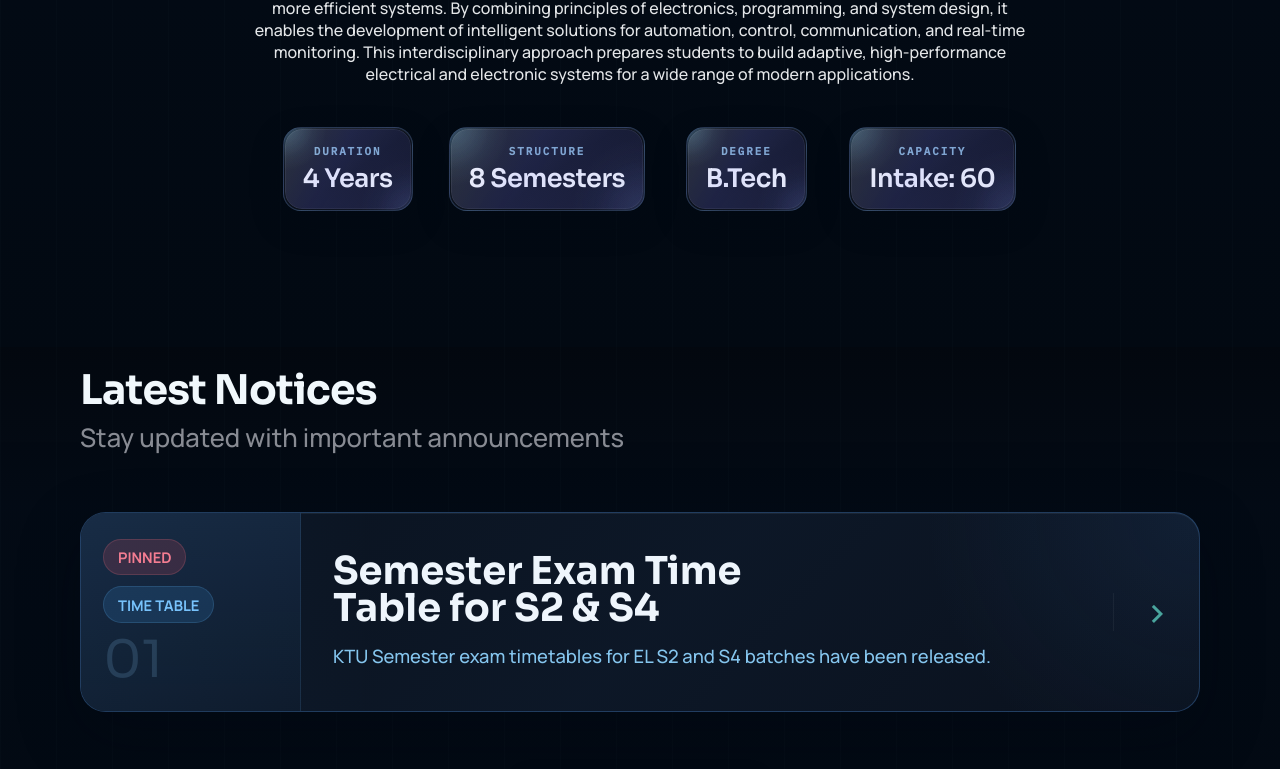
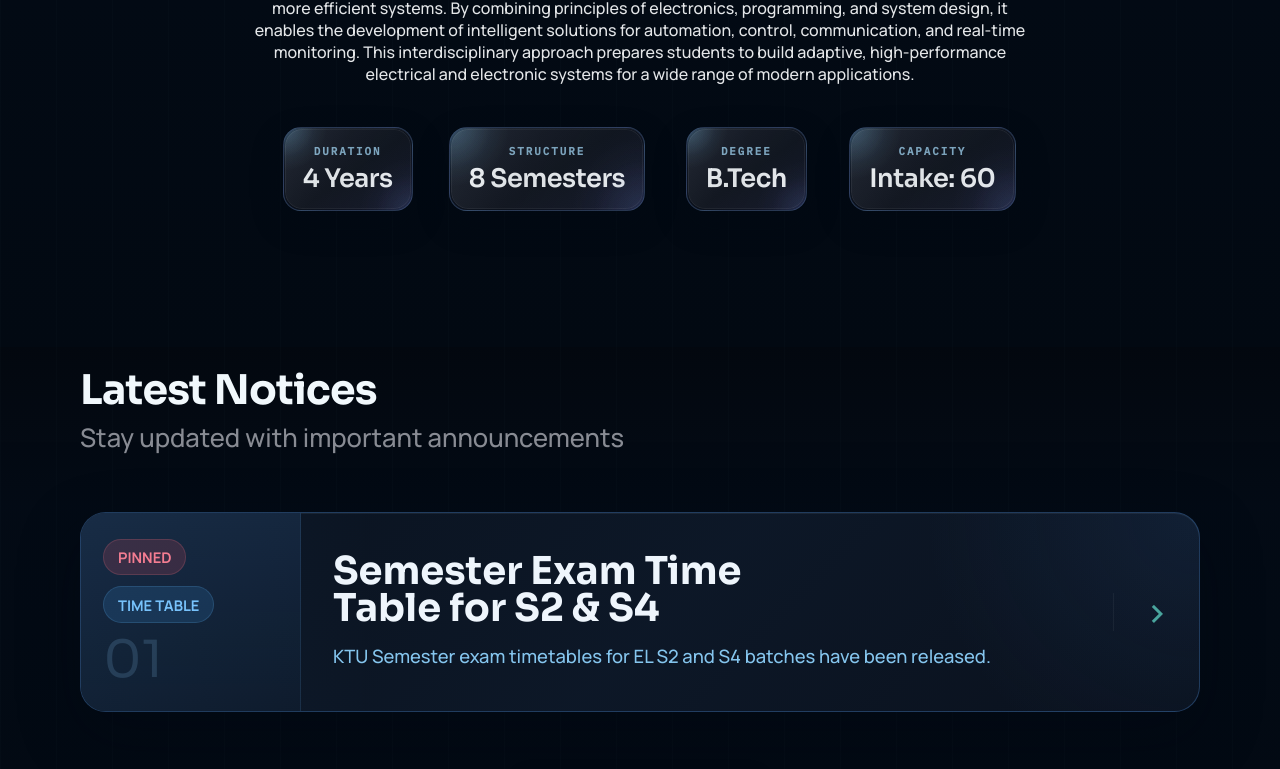
Before and after one commit to rohankishore/elweb, a React (Vite) app: page / in a window 1280 px wide. Shown: the part 3220-3989 px from the top of the page. Built offline with nearby package versions, Linux system fonts and the light colour scheme.

Commit message:
trying to migrate to darkish tones

```diff
--- a/src/App.css
+++ b/src/App.css
@@ -1122,9 +1122,9 @@
   max-width: 1200px;
   margin: 0 auto;
   padding: 3rem 1.5rem 2.5rem 1.5rem;
-  background: rgba(18, 22, 32, 0.92);
+  background: rgba(10, 10, 10, 0.98);
   border-radius: 2.2rem;
-  box-shadow: 0 8px 40px 0 rgba(20, 24, 32, 0.22);
+  box-shadow: 0 8px 40px 0 rgba(10, 10, 10, 0.32);
   position: relative;
   overflow: hidden;
   margin-top: 2.5rem;
@@ -1184,10 +1184,10 @@
 
 .shiny-badge {
   color: #eaeaea;
-  background: rgba(18, 22, 32, 0.92);
-  border: 1.5px solid rgba(60, 80, 120, 0.38);
+  background: linear-gradient(135deg, rgba(20,20,22,0.98) 0%, rgba(10,10,10,0.98) 100%);
+  border: 1.5px solid rgba(40, 40, 40, 0.38);
   border-radius: 16px;
-  box-shadow: 0 2px 16px 0 rgba(20, 24, 32, 0.13);
+  box-shadow: 0 2px 16px 0 rgba(10, 10, 10, 0.22);
   display: inline-block;
   padding: 1.1rem 1.5rem 1.05rem 1.5rem;
   font-family: var(--sans);
@@ -1282,7 +1282,7 @@
   pointer-events: none;
   border: 2px solid transparent;
   background:
-    linear-gradient(120deg, rgba(255,255,255,0.12) 0%, rgba(120,120,255,0.18) 40%, rgba(120,120,255,0.08) 100%) border-box;
+    linear-gradient(120deg, rgba(255,255,255,0.08) 0%, rgba(80,80,80,0.13) 40%, rgba(80,80,80,0.06) 100%) border-box;
   mask: linear-gradient(#fff 0 0) padding-box, linear-gradient(#fff 0 0);
   -webkit-mask-composite: xor;
   mask-composite: exclude;
```
